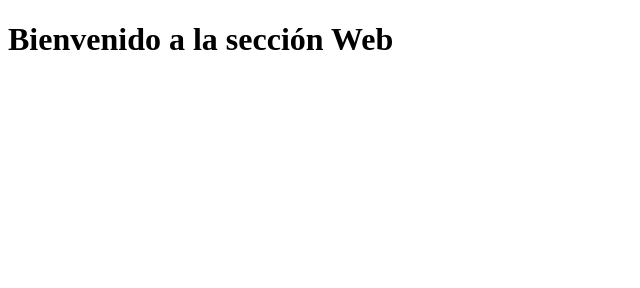
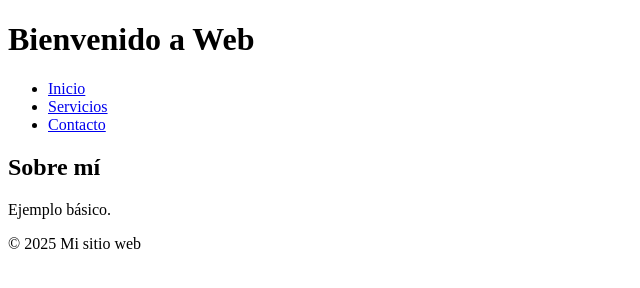
Before and after one commit to GustavoConCode/gustavoconcode.github.io, a plain HTML site: page web/index.html in a window 1280 px wide. Shown: the whole page, without its empty margins (0-640 px from the left). Drawn offline with Linux system fonts and the light colour scheme.

Commit message:
Update index.html

```diff
--- a/web/index.html
+++ b/web/index.html
@@ -7,8 +7,23 @@
   </head>
   <body>
       <header>
-
+        <h1>Bienvenido a Web</h1>
       </header>
+    <nav>
+      <ul>
+        <li><a href="#Inicio">Inicio</a></li>
+        <li><a href="#Servicios">Servicios</a></li>
+        <li><a href="#Contacto">Contacto</a></li>
+      </ul>
+    </nav>
+    <section id="Inicio">
+      <article>
+        <h2>Sobre mí</h2>
+        <p>Ejemplo básico.</p>
+      </article>
+    </section>
+    <footer>
+      <p>&copy; 2025 Mi sitio web</p>
+    </footer>
   </body>
 </html>
-<h1>Bienvenido a la sección Web</h1>
```
